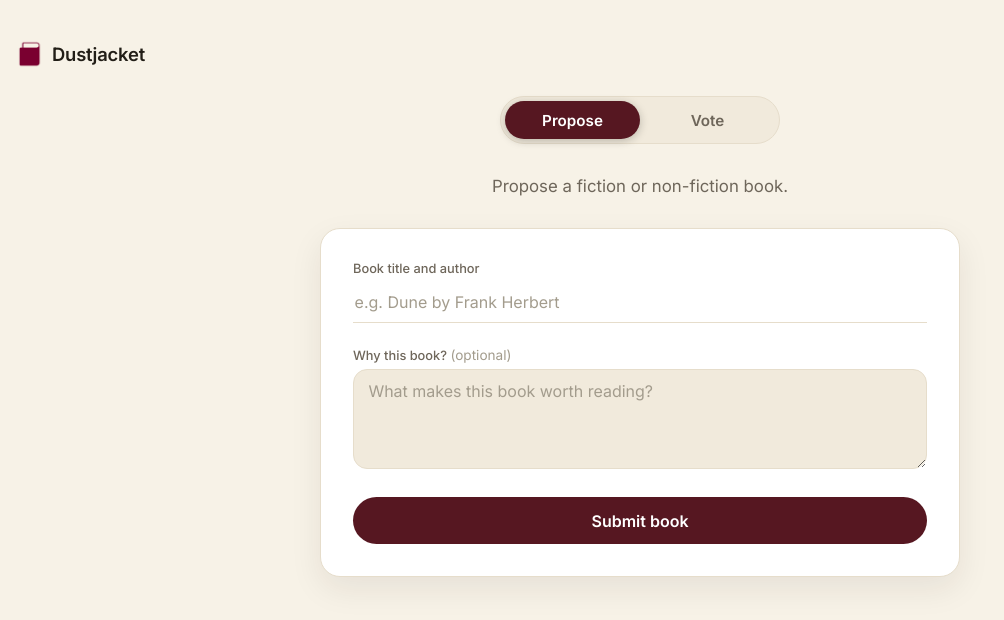
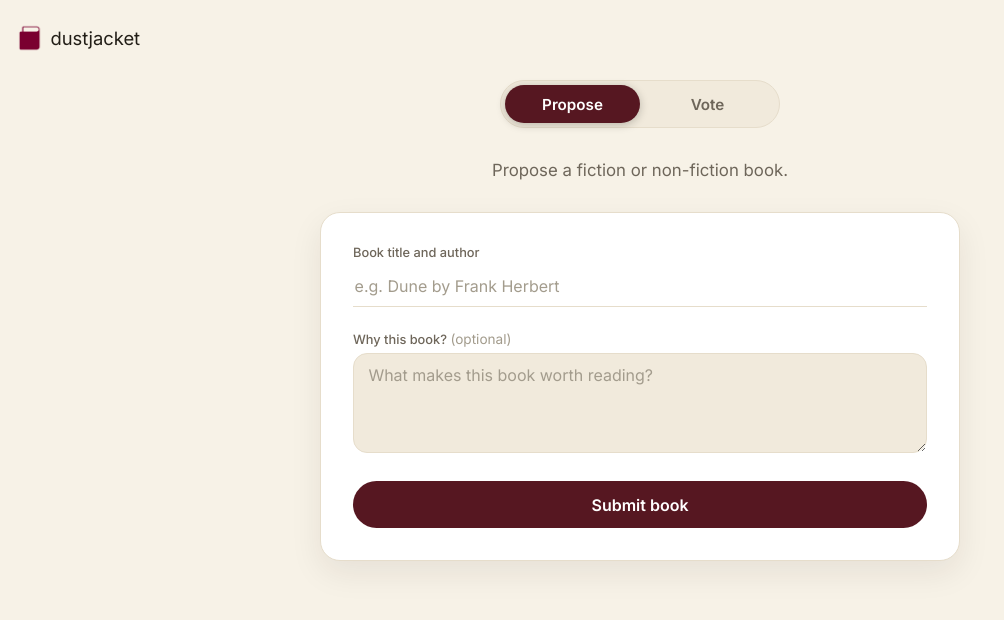
Before and after one commit to othermattb/dustjacket, a website: page public/index.html in a window 1280 px wide. Shown: the whole page, without its empty margins (0-1004 px from the left). Drawn offline with Linux system fonts and the light colour scheme.

Commit message:
Update logo wordmark: lowercase, lighter weight, tighter spacing

```diff
--- a/public/index.html
+++ b/public/index.html
@@ -38,7 +38,7 @@
       display: flex;
       flex-direction: column;
       align-items: center;
-      padding: 2.5rem 1rem;
+      padding: 1.5rem 1rem;
     }
 
     h1 {
@@ -54,7 +54,7 @@
       align-self: stretch;
       display: flex;
       align-items: center;
-      gap: 0.5rem;
+      gap: 0.4rem;
       margin-bottom: 1.75rem;
     }
 
@@ -66,9 +66,9 @@
 
     .site-header .wordmark {
       font-family: 'Inter', -apple-system, BlinkMacSystemFont, sans-serif;
-      font-weight: 600;
+      font-weight: 400;
       font-size: 1.15rem;
-      letter-spacing: -0.01em;
+      letter-spacing: normal;
       color: var(--ink);
     }
 
@@ -544,7 +544,7 @@
 <body>
   <a class="site-header" href="/" style="text-decoration:none;">
     <img src="brand/dustjacket-icon.png" alt="Dustjacket logo">
-    <span class="wordmark">Dustjacket</span>
+    <span class="wordmark">dustjacket</span>
   </a>
 
   <div class="toggle-bar" id="toggle-bar">
```
Also changed, not shown: public/proposals.html (+5 -5 lines), brand/logo-lockup.svg.
